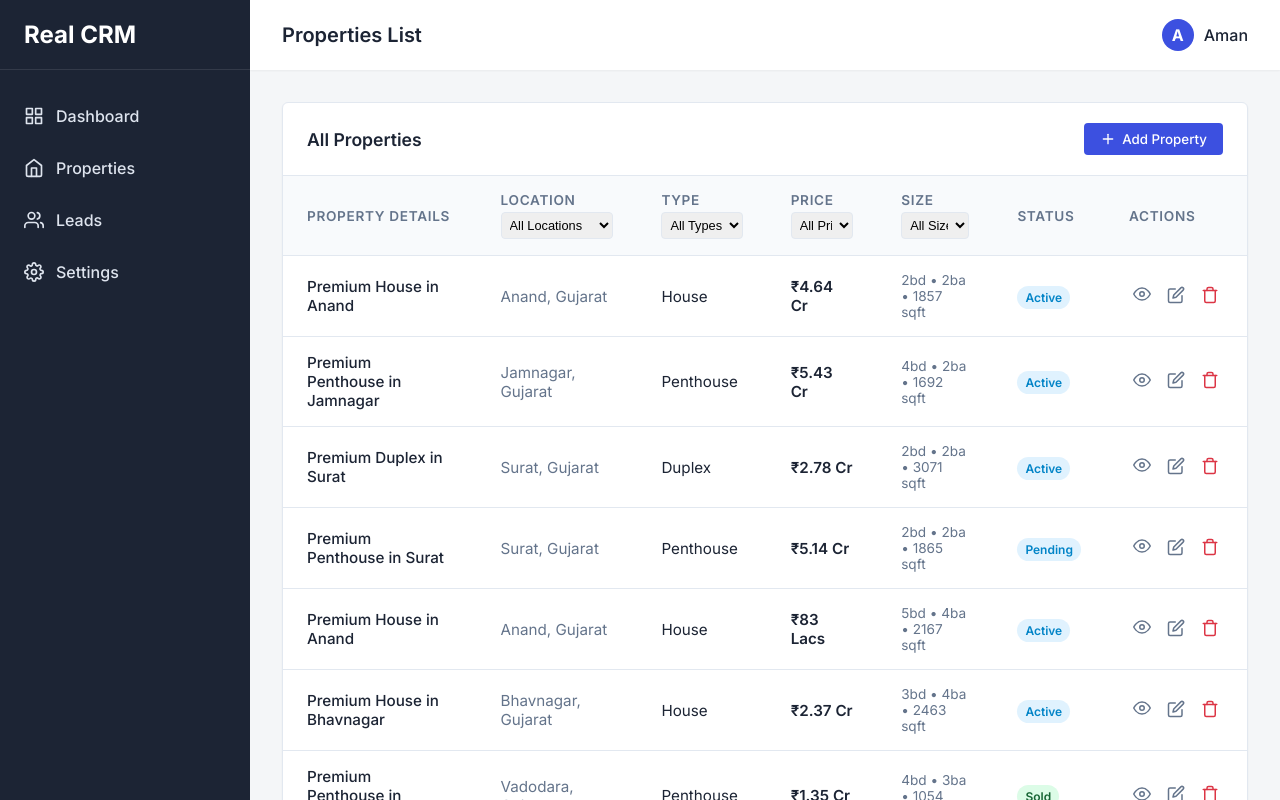
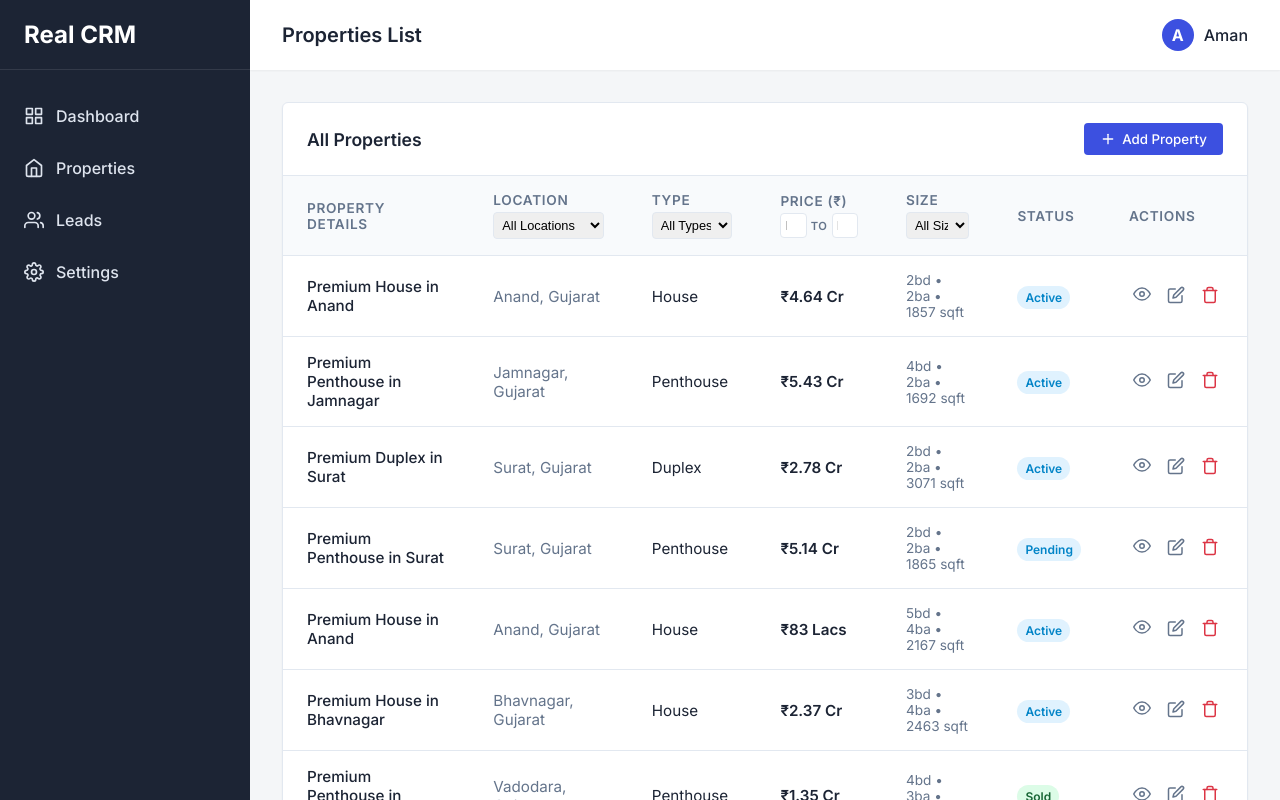
Before and after one commit to amanxridex/realcrm, a Next.js app: page / in a window 1280 px wide. Built offline with nearby package versions, Linux system fonts and the light colour scheme.

Commit message:
feat: Add custom min/max range filter for prices

```diff
--- a/src/app/page.tsx
+++ b/src/app/page.tsx
@@ -8,7 +8,8 @@ export default function Home() {
   const [locationFilter, setLocationFilter] = useState("All Locations");
   const [sizeFilter, setSizeFilter] = useState("All Sizes");
   const [typeFilter, setTypeFilter] = useState("All Types");
-  const [priceFilter, setPriceFilter] = useState("All Prices");
+  const [minPrice, setMinPrice] = useState("");
+  const [maxPrice, setMaxPrice] = useState("");
 
   // Extract unique locations from the data
   const locations = useMemo(() => {
@@ -31,8 +32,6 @@ export default function Home() {
     opts.push("Over 3000 sqft");
     return opts;
   }, []);
-
-  const priceOptions = ["All Prices", "Under ₹1 Cr", "₹1 Cr - ₹3 Cr", "₹3 Cr - ₹5 Cr", "Over ₹5 Cr"];
 
   const filteredProperties = useMemo(() => {
     return PROPERTIES.filter(property => {
@@ -61,7 +60,6 @@ export default function Home() {
       }
 
       // Price Filter
-      if (priceFilter !== "All Prices") {
       let numericPrice = 0;
       if (property.price.includes("Cr")) {
         numericPrice = parseFloat(property.price.replace("₹", "").replace(" Cr", "")) * 10000000;
@@ -69,15 +67,16 @@ export default function Home() {
         numericPrice = parseFloat(property.price.replace("₹", "").replace(" Lacs", "")) * 100000;
       }
 
-        if (priceFilter === "Under ₹1 Cr" && numericPrice >= 10000000) return false;
-        if (priceFilter === "₹1 Cr - ₹3 Cr" && (numericPrice < 10000000 || numericPrice > 30000000)) return false;
-        if (priceFilter === "₹3 Cr - ₹5 Cr" && (numericPrice < 30000000 || numericPrice > 50000000)) return false;
-        if (priceFilter === "Over ₹5 Cr" && numericPrice <= 50000000) return false;
+      if (minPrice && !isNaN(Number(minPrice))) {
+        if (numericPrice < Number(minPrice)) return false;
+      }
+      if (maxPrice && !isNaN(Number(maxPrice))) {
+        if (numericPrice > Number(maxPrice)) return false;
       }
 
       return true;
     });
-  }, [locationFilter, sizeFilter, typeFilter, priceFilter]);
+  }, [locationFilter, sizeFilter, typeFilter, minPrice, maxPrice]);
 
   return (
     <div className="card">
@@ -126,16 +125,24 @@ export default function Home() {
               </th>
               <th>
                 <div style={{ display: "flex", flexDirection: "column", gap: "4px" }}>
-                  <span>Price</span>
-                  <select
-                    value={priceFilter}
-                    onChange={(e) => setPriceFilter(e.target.value)}
-                    style={{ padding: "4px", borderRadius: "4px", border: "1px solid var(--border)", outline: "none", fontSize: "0.8rem", width: "100%", maxWidth: "120px" }}
-                  >
-                    {priceOptions.map(p => (
-                      <option key={p} value={p}>{p}</option>
-                    ))}
-                  </select>
+                  <span>Price (₹)</span>
+                  <div style={{ display: "flex", gap: "4px", alignItems: "center" }}>
+                    <input
+                      type="number"
+                      placeholder="Min"
+                      value={minPrice}
+                      onChange={(e) => setMinPrice(e.target.value)}
+                      style={{ padding: "4px", borderRadius: "4px", border: "1px solid var(--border)", outline: "none", fontSize: "0.8rem", width: "100%", maxWidth: "70px" }}
+                    />
+                    <span style={{ fontSize: "0.7rem", color: "var(--text-muted)" }}>to</span>
+                    <input
+                      type="number"
+                      placeholder="Max"
+                      value={maxPrice}
+                      onChange={(e) => setMaxPrice(e.target.value)}
+                      style={{ padding: "4px", borderRadius: "4px", border: "1px solid var(--border)", outline: "none", fontSize: "0.8rem", width: "100%", maxWidth: "70px" }}
+                    />
+                  </div>
                 </div>
               </th>
               <th>
```
Lines whose indentation alone changed are shown as unchanged.
